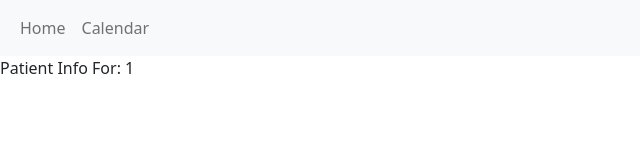
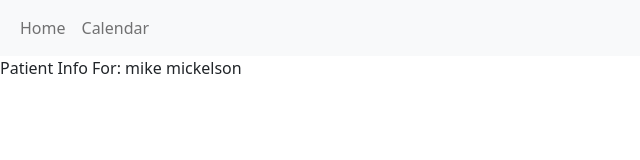
Before and after one commit to fsi-hack4autism/scenario-1, a React (Create React App) app in the folder web/: page /patient/1 in a window 1280 px wide. Shown: the top 160 px of the page, without its empty margins (0-640 px from the left). Built offline with nearby package versions, Linux system fonts and the light colour scheme.

Commit message:
Create basic usePatient

```diff
--- a/web/src/components/PatientInfo/PatientInfo.tsx
+++ b/web/src/components/PatientInfo/PatientInfo.tsx
@@ -1,11 +1,13 @@
 import React from "react";
 import { useParams } from "react-router";
+import usePatient from "../../hooks/usePatient";
 
 const PatientInfo = () => {
     const { patientId } = useParams();
+    const { patient } = usePatient(Number(patientId));
 
     return (
-        <div>Patient Info For: {patientId}</div>
+        <div>Patient Info For: {patient?.firstName} {patient?.surname}</div>
     )
 }
 
--- a/web/src/components/PatientList/PatientList.css
+++ b/web/src/components/PatientList/PatientList.css
@@ -12,7 +12,3 @@
 .patient-list__filter-input {
     display: inline-block;
 }
-
-.patient-list__item {
-
-}
--- /dev/null
+++ b/web/src/hooks/usePatient.ts
@@ -0,0 +1,34 @@
+import { useQuery } from "react-query";
+import Patient from "../models/Patient";
+
+const fetchPatient = async (patientId: number) => {
+    const patients = [
+        { patientId: 1, firstName: "mike", surname: "mickelson" },
+        { patientId: 2, firstName: "ken", surname: "lastname" },
+        { patientId: 3, firstName: "graham", surname: "alexander-thompson" }
+    ];
+
+    return patients.filter(p => p.patientId === patientId)[0];
+}
+
+const usePatient = (patientId: number) => {
+    const { data, isError, isLoading } = useQuery<Patient>(`/patient/${patientId}`, async () => await fetchPatient(patientId), {
+        enabled: !isNaN(patientId)
+    });
+
+    if (isNaN(patientId)) {
+        return {
+            patient: null,
+            isError: true,
+            isLoading: false
+        };
+    }
+
+    return {
+        patient: data,
+        isError,
+        isLoading
+    };
+}
+
+export default usePatient;
```
